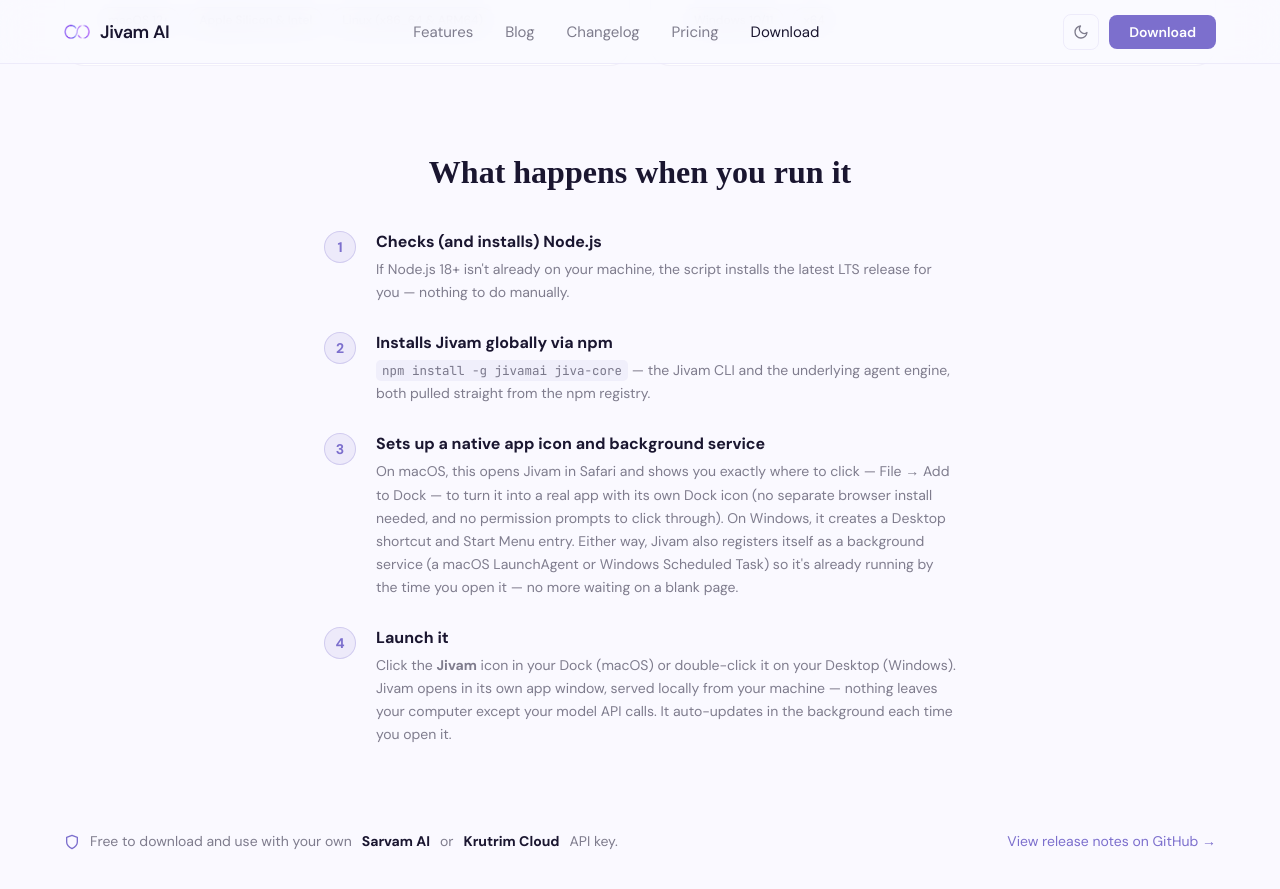
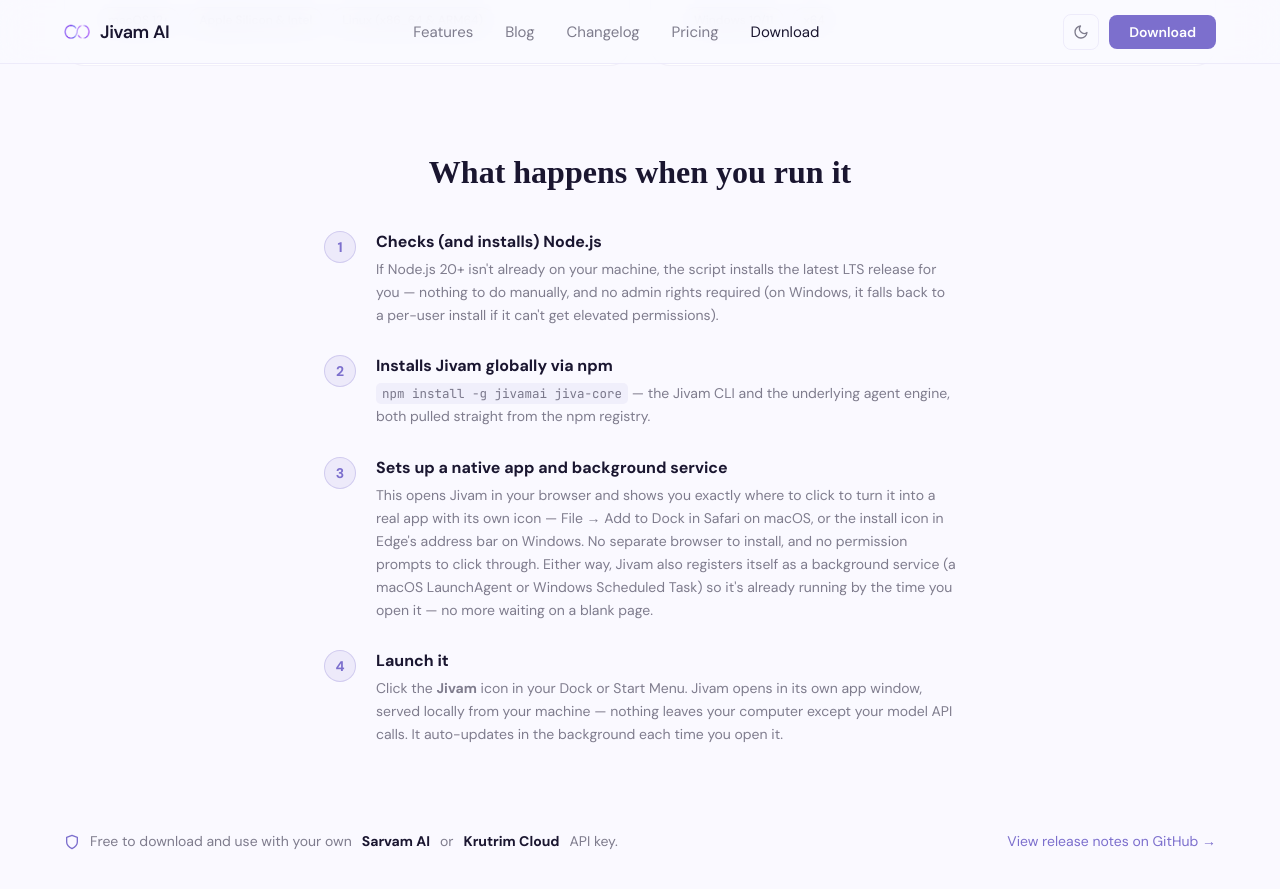
Before and after one commit to KarmaloopAI/JivamAI, a Jekyll site: the page built from download.html, in a window 1280 px wide and 900 px high, scrolled down 659 px. Shown: the top 889 px of the window. Built offline with Jekyll 4.4.1, drawn with Linux system fonts in a browser that asks for light colours; some web fonts are replaced.

Commit message:
Sync install scripts and update download page for the Windows Edge-guide flow
Mirrors KarmaloopAI/Jivam's fixes: corrected Node version detection
(was misparsing on macOS, and both scripts under-required Node
version relative to jiva-core's actual >=20 requirement), a
no-elevation-needed portable Node.js fallback on Windows, and
dropping the forced app-creation attempt on Windows in favor of an
Edge install guide matching the existing Safari one. Updated the
download page's step-by-step guide to describe the new Windows flow
instead of "creates a Desktop shortcut."

```diff
--- a/download.html
+++ b/download.html
@@ -57,7 +57,7 @@
       <span class="dl-step-num">1</span>
       <div>
         <h4>Checks (and installs) Node.js</h4>
-        <p>If Node.js 18+ isn't already on your machine, the script installs the latest LTS release for you — nothing to do manually.</p>
+        <p>If Node.js 20+ isn't already on your machine, the script installs the latest LTS release for you — nothing to do manually, and no admin rights required (on Windows, it falls back to a per-user install if it can't get elevated permissions).</p>
       </div>
     </li>
     <li>
@@ -70,15 +70,15 @@
     <li>
       <span class="dl-step-num">3</span>
       <div>
-        <h4>Sets up a native app icon and background service</h4>
-        <p>On macOS, this opens Jivam in Safari and shows you exactly where to click — File → Add to Dock — to turn it into a real app with its own Dock icon (no separate browser install needed, and no permission prompts to click through). On Windows, it creates a Desktop shortcut and Start Menu entry. Either way, Jivam also registers itself as a background service (a macOS LaunchAgent or Windows Scheduled Task) so it's already running by the time you open it — no more waiting on a blank page.</p>
+        <h4>Sets up a native app and background service</h4>
+        <p>This opens Jivam in your browser and shows you exactly where to click to turn it into a real app with its own icon — File → Add to Dock in Safari on macOS, or the install icon in Edge's address bar on Windows. No separate browser to install, and no permission prompts to click through. Either way, Jivam also registers itself as a background service (a macOS LaunchAgent or Windows Scheduled Task) so it's already running by the time you open it — no more waiting on a blank page.</p>
       </div>
     </li>
     <li>
       <span class="dl-step-num">4</span>
       <div>
         <h4>Launch it</h4>
-        <p>Click the <strong>Jivam</strong> icon in your Dock (macOS) or double-click it on your Desktop (Windows). Jivam opens in its own app window, served locally from your machine — nothing leaves your computer except your model API calls. It auto-updates in the background each time you open it.</p>
+        <p>Click the <strong>Jivam</strong> icon in your Dock or Start Menu. Jivam opens in its own app window, served locally from your machine — nothing leaves your computer except your model API calls. It auto-updates in the background each time you open it.</p>
       </div>
     </li>
   </ol>
```
Also changed, not shown: 2 other files.
